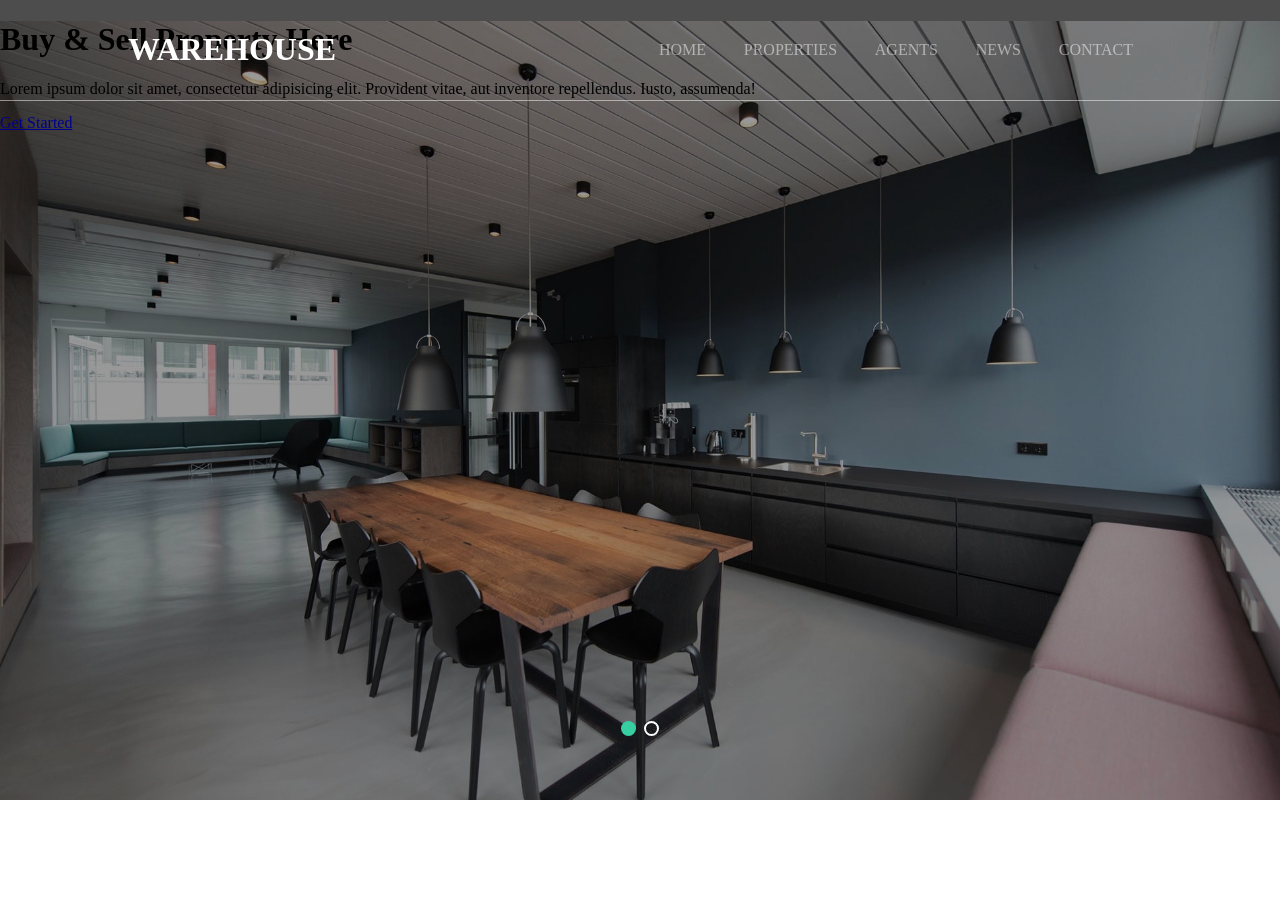
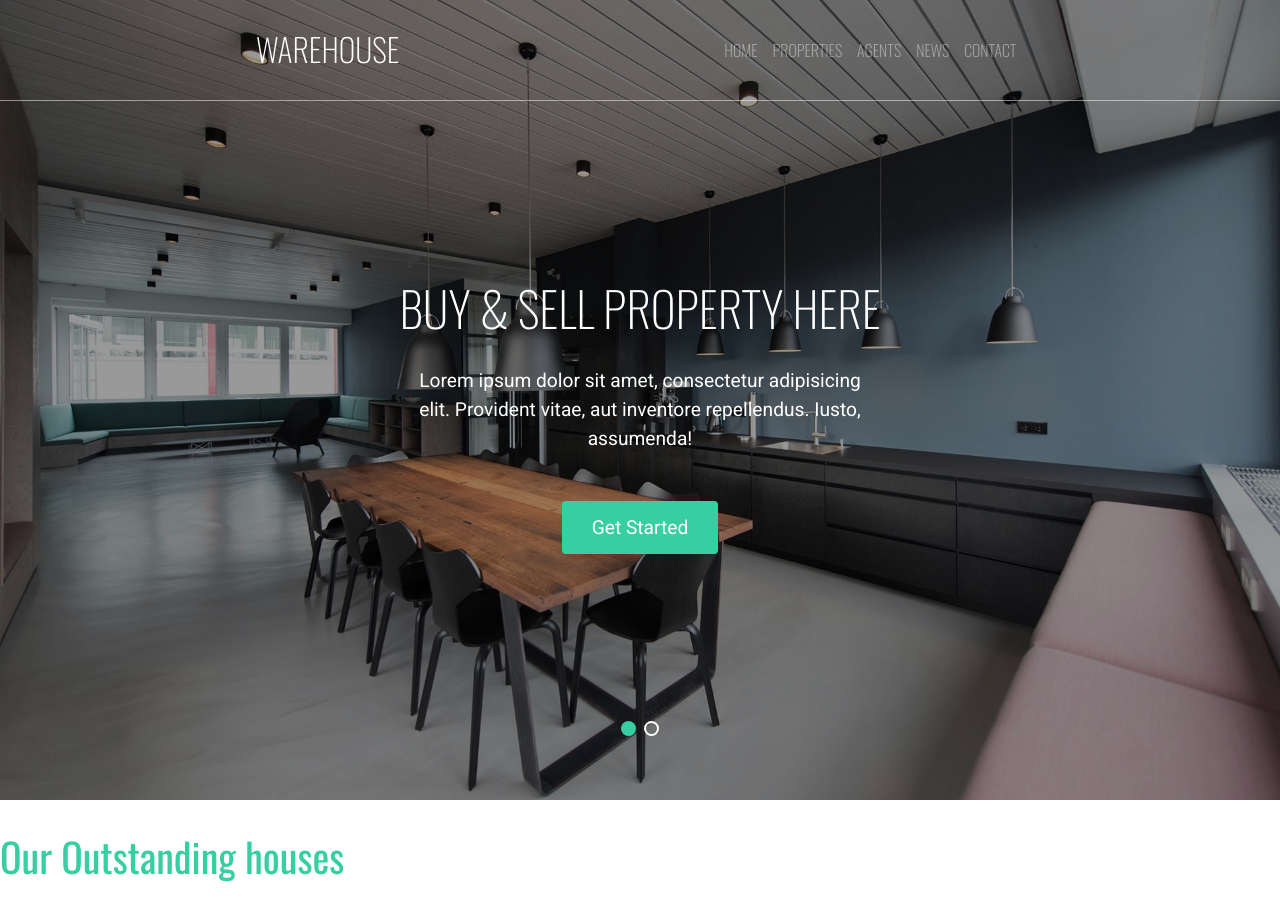
Before and after one commit to TomaszGladysz/warehouse, a website: page dev/index.html in a window 1280 px wide. Before the commit the page ends 800 px from the top, so only its background shows below. Drawn offline with nearby package versions, Linux system fonts and the light colour scheme; files that its build step writes are made by us from their sources.

Commit message:
je vais manger 22/07/2020

```diff
--- a/dev/index.html
+++ b/dev/index.html
@@ -5,10 +5,12 @@
     <meta name="viewport" content="width=device-width, initial-scale=1.0">
     <meta http-equiv="X-UA-Compatible" content="ie=edge">
     <link rel="stylesheet" href="css/styles.min.css">
+    <link href="https://fonts.googleapis.com/css2?family=Oswald:wght@200;400;700&family=Roboto:wght@300;400&display=swap" rel="stylesheet">
     <link rel="stylesheet" href="https://unpkg.com/swiper/swiper-bundle.min.css">    <title>Warehouse Homepage</title>
 </head>
 <body>
 
+    <!-- body wrap -->
     <div class="body_wrap">
         <!-- menu -->
         <div class="menu">
@@ -37,6 +39,7 @@
 
                     <div class="swiper-slide">
                         <div class="swiper_content_wrap_1 swiper_content_background">
+                                <div class="swiper_text_wrap">
                                     <h1>
                                         Buy & Sell Property Here
                                     </h1>
@@ -47,17 +50,20 @@
                                     <p><a href="#" class="btn">Get Started</a></p>
                                 </div>
                         </div>
+                    </div>
 
                     <div class="swiper-slide">
                         <div class="swiper_content_wrap_2 swiper_content_background">
+                            <div class="swiper_text_wrap">
                                 <h1>
-                                Buy & Sell Property Here
+                                    Find Your Perfect Property For Your Home
                                 </h1>
                                 <p>
-                                Lorem ipsum dolor sit amet, consectetur adipisicing elit. Provident vitae,
-                                aut inventore repellendus. Iusto, assumenda!
+                                    Lorem ipsum dolor sit amet, consectetur adipisicing elit. Eaque quam
+                                    doloribus reprehenderit dolore adipisci rerum?
                                 </p>
                                 <p><a href="#" class="btn">Get Started</a></p>
+                            </div>
                         </div>
                     </div>
 
@@ -67,7 +73,14 @@
             </div>
         </div>
         <!-- hero swiper end -->
+
+        <div class="our_hoouses">
+            <h2>Our Outstanding houses</h2>
+
         </div>
+
+    </div>
+    <!-- body wrap END -->
 </body>
 
 
--- a/dev/styles/pages/_homepage.scss
+++ b/dev/styles/pages/_homepage.scss
@@ -1,5 +1,15 @@
 body{
-
+    font-family: 'Roboto', sans-serif;
+    h1{
+        font-family: "Oswald", sans-serif;
+        font-weight: 300;
+    }
+    h2{
+        font-family: "Oswald", sans-serif;
+        font-weight: 400;
+        color: #37cfa2;
+        font-size: 40px;
+    }
 }
 
 
@@ -9,7 +19,7 @@ body{
     display: flex;
     justify-content: space-between;
     width: 100vw;
-    padding: 10px 10vw;
+    padding: 10px 20vw;
     border-bottom: 1px solid  rgba(255, 255, 255, 0.5);
     position: fixed;
     top: 0;
@@ -26,7 +36,7 @@ body{
 }
 
 .nav_wrap{
-    width: 50%;
+    width: 40%;
 }
 
 nav{
@@ -40,10 +50,13 @@ nav{
         justify-content: space-around;
         align-items: center;
         height: 100%;
+        font-family: "Oswald", sans-serif;
+        font-weight: 300;
         li a{
             color: rgba(255, 255, 255, 0.5);
             text-decoration: none;
             text-transform: uppercase;
+            transition: .3s all ease;
             &:hover{
                 color: white;
             }
@@ -60,6 +73,39 @@ nav{
     height: 100vh;
     width: 100vw;
     background-color: grey;
+}
+
+.swiper_text_wrap{
+    max-width: 40%;
+    text-align: center;
+    color: white;
+    z-index: 2;
+    margin-top: 50px;
+
+    h1{
+        font-size: 3em;
+        text-transform: uppercase;
+    }
+    p{
+        font-size: 1.2em;
+        line-height: 1.5;
+        margin-bottom: 60px;
+        padding: 0 20px;
+    }
+}
+
+.btn{
+    background: #37cfa2;
+    border-color: #37cfa2;
+    color: #fff;
+    padding: 15px 30px;
+    font-size: 1em;
+    border-radius: 4px;
+    text-decoration: none;
+    transition: .3s all ease;
+    &:hover{
+        background: black;
+    }
 }
 
 .swiper-slide, .swiper-container{
@@ -85,6 +131,9 @@ nav{
     background-position: center center;
     width: 100%;
     height: 100%;
+    display: flex;
+    align-items: center;
+    justify-content: center;
 }
 
 .swiper_content_wrap_1{
```
Also changed, not shown: prod/index.html (+16 -3 lines), prod/css/styles.min.css. Lines whose indentation alone changed are shown as unchanged.
